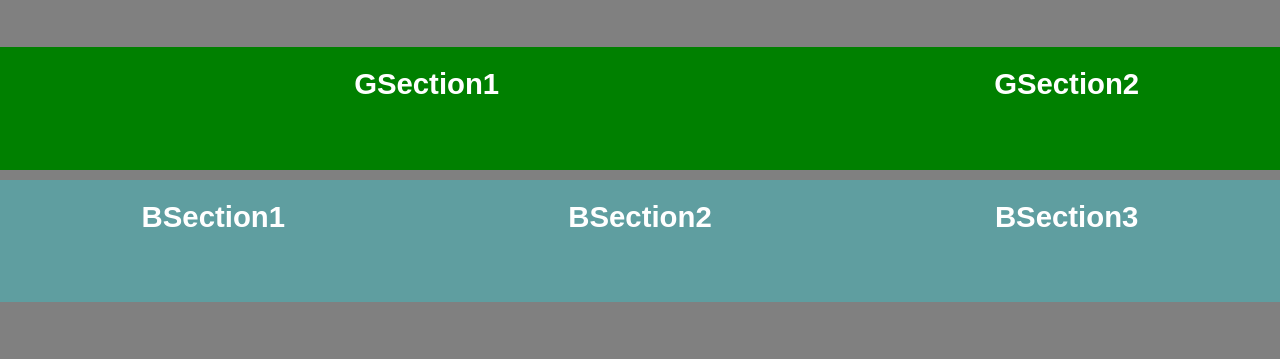
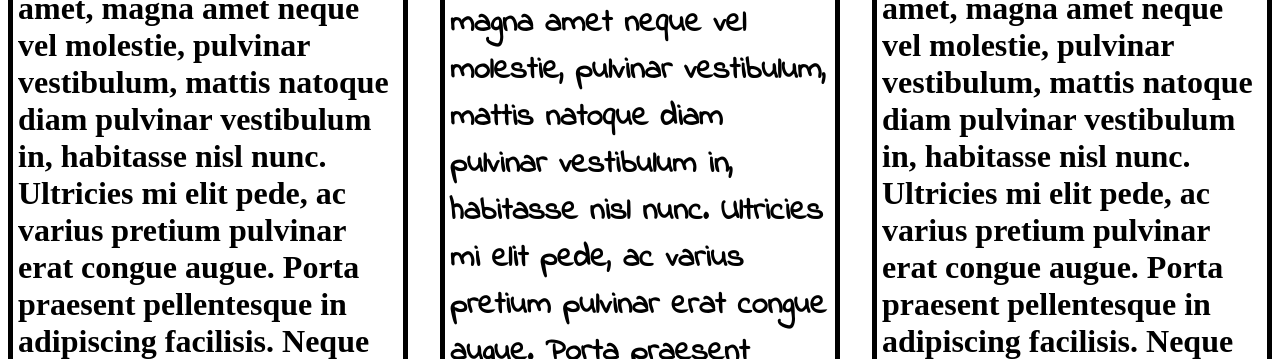
Before and after one commit to maxglerup/Grid, a plain HTML site: page index.html in a window 1280 px wide. Shown: the part 86-445 px from the top of the page. Drawn offline with Linux system fonts and the light colour scheme; a web font is replaced by a local one.

Commit message:
Column practice

```diff
--- a/index.html
+++ b/index.html
@@ -1,40 +1,25 @@
 <!DOCTYPE html>
-<html lang="en">
+<html lang="">
 <head>
-    <meta charset="UTF-8">
-    <title>The Box Model</title>
+    <meta charset="utf-8">
     <meta name="viewport" content="width=device-width, initial-scale=1.0">
-    <link rel="stylesheet" href="css/styles.css">
+    <link rel="stylesheet" type="text/css" href="style.css">
+    <title></title>
 </head>
+
 <body>
 
-<header>
-    <h1>HEADER</h1>
-</header>
+    <div class="gridcontainer">
 
-<section class="greenSection GSec1">
-    <h1>GSection1</h1>
-</section>
+    <h1 class="headline">Lorem ipsum dolor sit amet, magna amet neque vel molestie, pulvinar vestibulum, mattis natoque diam pulvinar vestibulum in, habitasse nisl nunc. Ultricies mi elit pede, ac varius pretium pulvinar erat congue augue. Porta praesent pellentesque in adipiscing facilisis. Neque felis odio, at semper, suspendisse senectus donec vestibulum. Quisque gravida quam dictum, consectetuer sed interdum lobortis, proin dolor scelerisque corrupti bibendum. Mauris eu, imperdiet a vehicula vivamus tincidunt urna est, arcu nunc neque tempor dictum.</h1>
 
-<section class="greenSection GSec2">
-    <h1>GSection2</h1>
-</section>
+    <h1 class="headline2">Lorem ipsum dolor sit amet, magna amet neque vel molestie, pulvinar vestibulum, mattis natoque diam pulvinar vestibulum in, habitasse nisl nunc. Ultricies mi elit pede, ac varius pretium pulvinar erat congue augue. Porta praesent pellentesque in adipiscing facilisis. Neque felis odio, at semper, suspendisse senectus donec vestibulum. Quisque gravida quam dictum, consectetuer sed interdum lobortis, proin dolor scelerisque corrupti bibendum. Mauris eu, imperdiet a vehicula vivamus tincidunt urna est, arcu nunc neque tempor dictum.</h1>
 
-<section class="blueSection BSec1">
-    <h1>BSection1</h1>
-</section>
+    <h1 class="headline3">Lorem ipsum dolor sit amet, magna amet neque vel molestie, pulvinar vestibulum, mattis natoque diam pulvinar vestibulum in, habitasse nisl nunc. Ultricies mi elit pede, ac varius pretium pulvinar erat congue augue. Porta praesent pellentesque in adipiscing facilisis. Neque felis odio, at semper, suspendisse senectus donec vestibulum. Quisque gravida quam dictum, consectetuer sed interdum lobortis, proin dolor scelerisque corrupti bibendum. Mauris eu, imperdiet a vehicula vivamus tincidunt urna est, arcu nunc neque tempor dictum.</h1>
 
-<section class="blueSection BSec2">
-    <h1>BSection2</h1>
-</section>
 
-<section class="blueSection BSec3">
-    <h1>BSection3</h1>
-</section>
+    </div>
 
-<footer>
-    <h1>FOOTER</h1>
-</footer>
 
 </body>
 </html>
--- /dev/null
+++ b/style.css
@@ -0,0 +1,42 @@
+@import url('https://fonts.googleapis.com/css?family=Indie+Flower');
+
+
+.gridcontainer {
+    display: grid;
+    grid-template-columns: 1fr 1fr 1fr;
+    grid-gap: 2em;
+
+}
+
+/*----- Web Safe Font ---- */
+
+h1.headline {
+    font-family: "Times New Roman", Times, serif;
+    background-color: white;
+    border: 5px solid #000000;
+    padding: 5px;
+}
+
+/*-------- Google Font -------- */
+
+h1.headline2 {
+    font-family: 'Indie Flower', cursive;
+    background-color: white;
+    border: 5px solid #000000;
+    padding: 5px;
+
+}
+
+/*------- Font Face ------ */
+
+h1.headline3 {
+    font-family: myFirstFont;
+    background-color: white;
+    border: 5px solid #000000;
+    padding: 5px;
+}
+
+@font-face {
+    font-family: myFirstFont;
+    src: url(KaushanScript-Regular.otf);
+}
```
Also changed, not shown: 1 other file.
